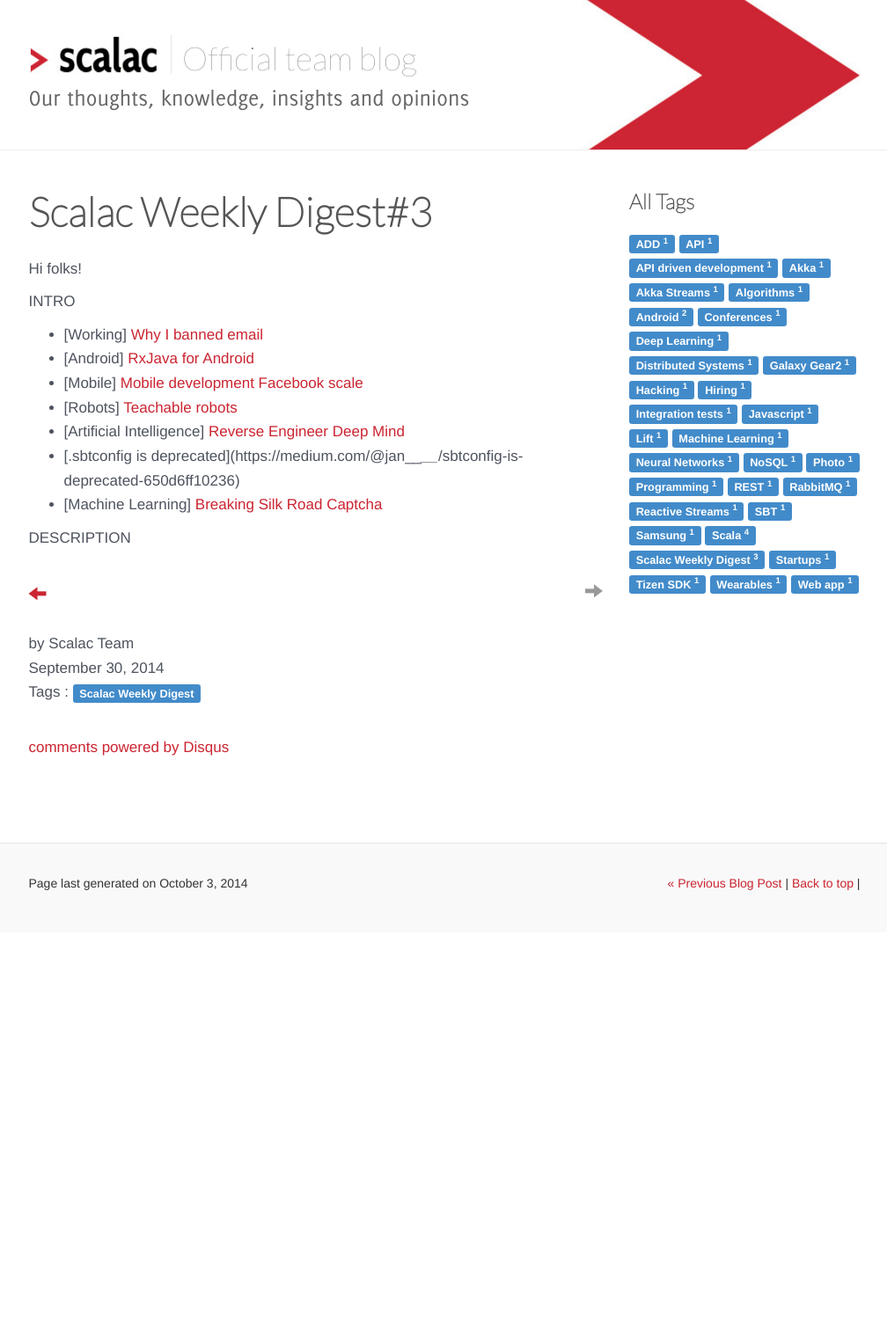
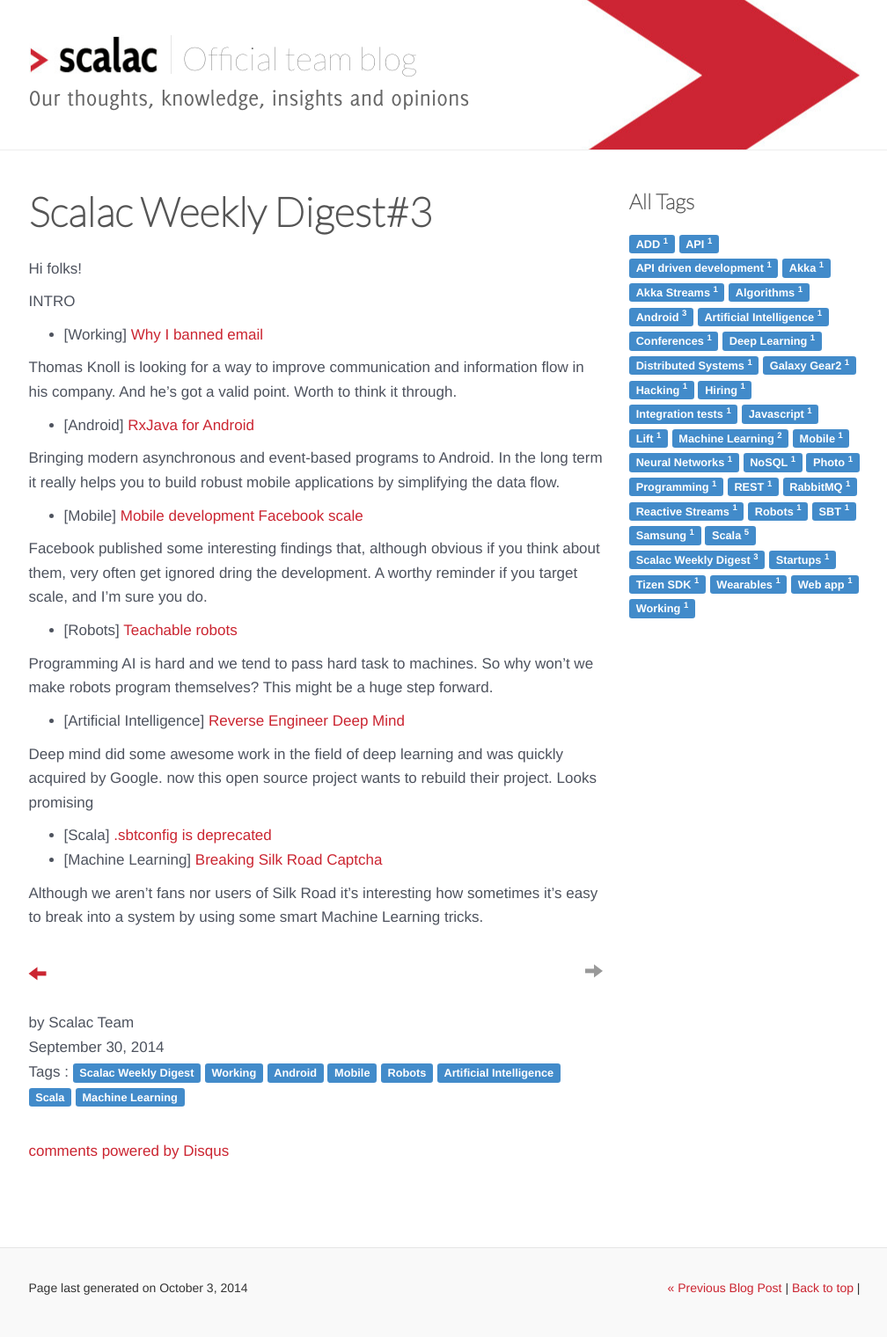
Before and after one commit to serafinmaciej/ScalaConsultants.github.io, a Jekyll site: the page built from _posts/2014-09-30-digest-3.markdown, in a window 1280 px wide. Shown: the whole page at 88% size, without its empty margins (135-1143 px from the left). Built offline with Jekyll 4.4.1, drawn with Linux system fonts in a browser that asks for light colours; comment, search, counter and statistics services are not loaded; before the commit the page ends 1060 px from its top, so only the background shows below that.

Commit message:
Update 2014-09-30-digest-3.markdown

```diff
--- a/_posts/2014-09-30-digest-3.markdown
+++ b/_posts/2014-09-30-digest-3.markdown
@@ -8,6 +8,13 @@
 author: Scalac Team
 tags:
 - Scalac Weekly Digest
+- Working
+- Android
+- Mobile
+- Robots
+- Artificial Intelligence
+- Scala
+- Machine Learning
 ---
 
 Hi folks!
@@ -15,11 +22,26 @@
 INTRO
 
 * \[Working\] [Why I banned email](https://medium.com/life-at-primeloop/putting-email-in-its-place-27757946d9fe)
+
+Thomas Knoll is looking for a way to improve communication and information flow in his company. And he's got a valid point. Worth to think it through.
+
 * \[Android\] [RxJava for Android](http://blog.danlew.net/2014/09/15/grokking-rxjava-part-1/)
+
+Bringing modern asynchronous and event-based programs to Android. In the long term it really helps you to build robust mobile applications by simplifying the data flow.
+
 * \[Mobile\] [Mobile development Facebook scale](http://highscalability.com/blog/2014/9/22/how-facebook-makes-mobile-work-at-scale-for-all-phones-on-al.html)
+
+Facebook published some interesting findings that, although obvious if you think about them, very often get ignored dring the development. A worthy reminder if you target scale, and I'm sure you do.
+
 * \[Robots\] [Teachable robots](http://www.technologyreview.com/news/530871/robots-that-learn-through-repetition-not-programming/)
+
+Programming AI is hard and we tend to pass hard task to machines. So why won't we make robots program themselves? This might be a huge step forward.
+
 * \[Artificial Intelligence\] [Reverse Engineer Deep Mind](http://robohub.org/artificial-general-intelligence-that-plays-atari-video-games-how-did-deepmind-do-it/)
-* \[.sbtconfig is deprecated\](https://medium.com/@jan______/sbtconfig-is-deprecated-650d6ff10236)
+
+Deep mind did some awesome work in the field of deep learning and was quickly acquired by Google. now this open source project wants to rebuild their project. Looks promising
+
+* \[Scala\] [.sbtconfig is deprecated](https://medium.com/@jan______/sbtconfig-is-deprecated-650d6ff10236)
 * \[Machine Learning\] [Breaking Silk Road Captcha](https://github.com/mieko/sr-captcha)
 
-DESCRIPTION
+Although we aren't fans nor users of Silk Road it's interesting how sometimes it's easy to break into a system by using some smart Machine Learning tricks.
```
